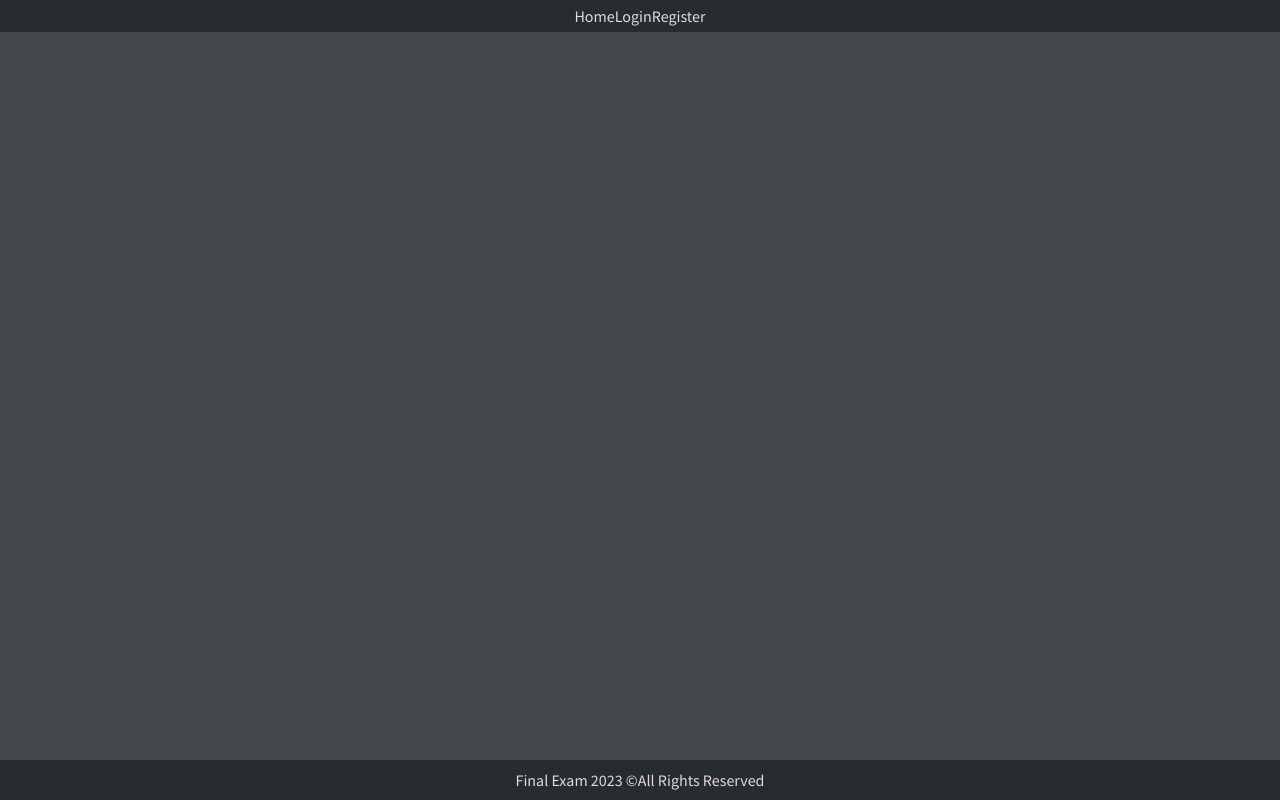
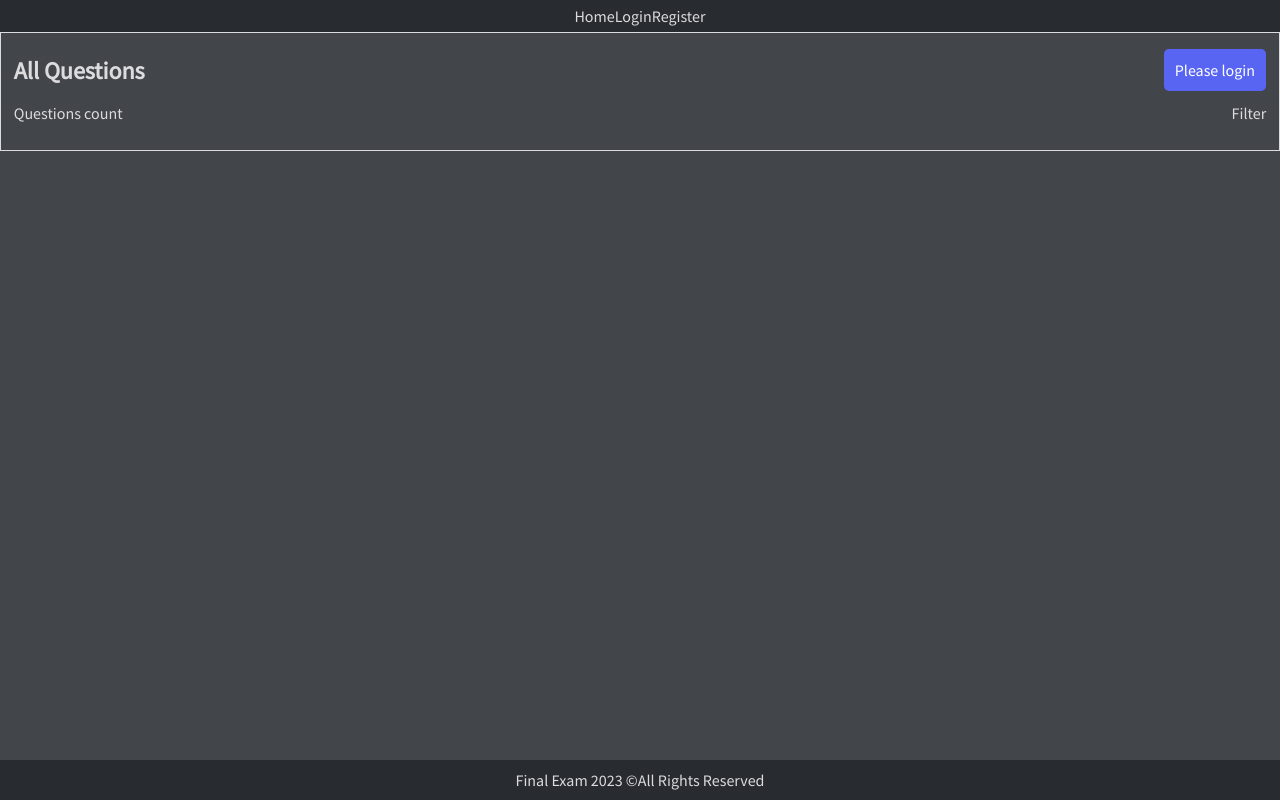
Before and after one commit to aleksasdev/final-exam, a React (Vite) app: page / in a window 1280 px wide. Built offline with nearby package versions, Linux system fonts and the light colour scheme.

Commit message:
added question header

```diff
--- /dev/null
+++ b/src/components/home/AskQuestion.jsx
@@ -0,0 +1,13 @@
+import React, { useContext } from 'react'
+import { UserContext } from '@/contexts/UserProvider';
+
+export const AskQuestion = () => {
+
+  const { user } = useContext(UserContext);
+
+   return (
+      <div className='ask-question-button button-style'>
+         {user ? "Ask Question" : "Please login"}
+      </div>
+   )
+}
--- /dev/null
+++ b/src/components/home/Filter.jsx
@@ -0,0 +1,7 @@
+import React from 'react'
+
+export const Filter = () => {
+   return (
+      <div className='filter'>Filter</div>
+   )
+}
--- a/src/components/home/Home.jsx
+++ b/src/components/home/Home.jsx
@@ -1,12 +1,18 @@
 import React, { useContext } from 'react'
-import { UserContext } from '@/contexts/UserProvider';
+import { AskQuestion } from './AskQuestion'
+import './home.css'
+import { Filter } from './Filter';
 
 export const Home = () => {
 
-   const { user } = useContext(UserContext);
-
    return (
-      <section>
+      <section id="questions">
+         <div className="questions-header">
+            <h1 className="all-questions">All Questions</h1>
+            <AskQuestion />
+            <p>Questions count</p>
+            <Filter />
+         </div>
       </section>
    )
 }
--- /dev/null
+++ b/src/components/home/home.css
@@ -0,0 +1,14 @@
+#questions .questions-header{
+   display: grid;
+   grid-template: 1fr 1fr / 1fr 1fr;
+   padding: 1rem 0.8rem;
+   align-items: center;
+   border: 1px solid var(--color-text-shade);
+}
+
+#questions .ask-question-button{
+   justify-self: flex-end;
+}
+#questions .filter{
+   justify-self: flex-end;
+}
--- a/src/components/main/common.css
+++ b/src/components/main/common.css
@@ -20,3 +20,12 @@
    --color-text: white;
    --color-text-shade: #dcdbde;
 }
+
+.button-style{
+   background-color: var(--color-button);
+   color: var(--color-text);
+   width: max-content;
+   padding: 0.7rem;
+   border-radius: 5px;
+   display: flex;
+}
```
